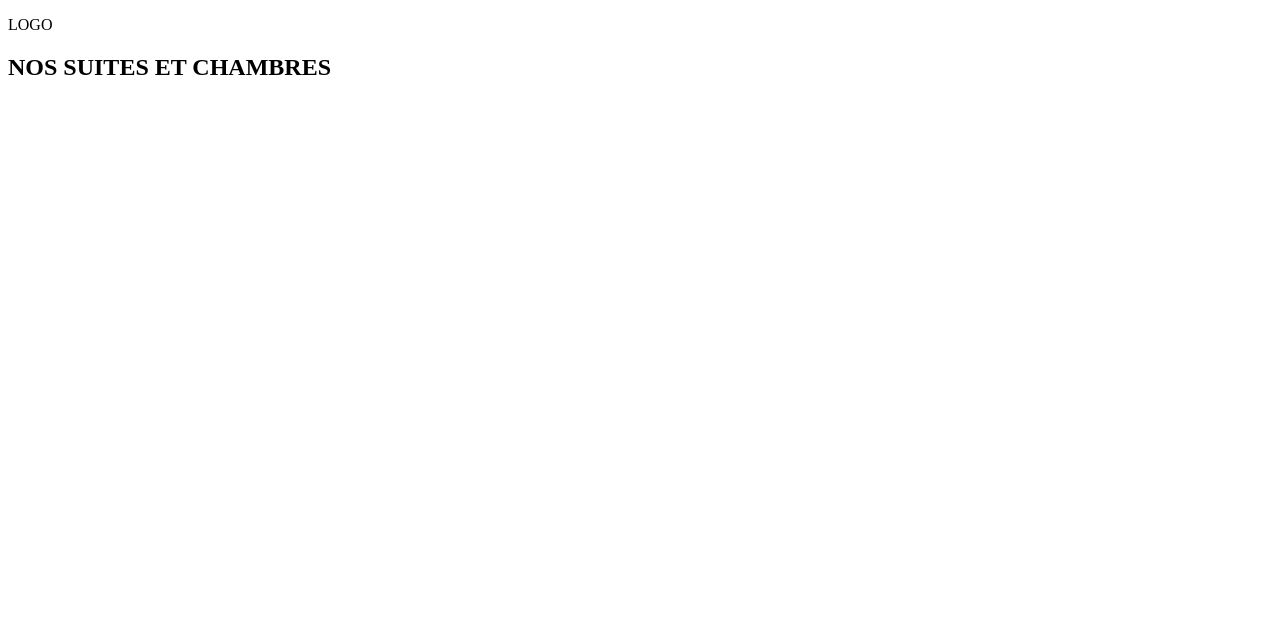
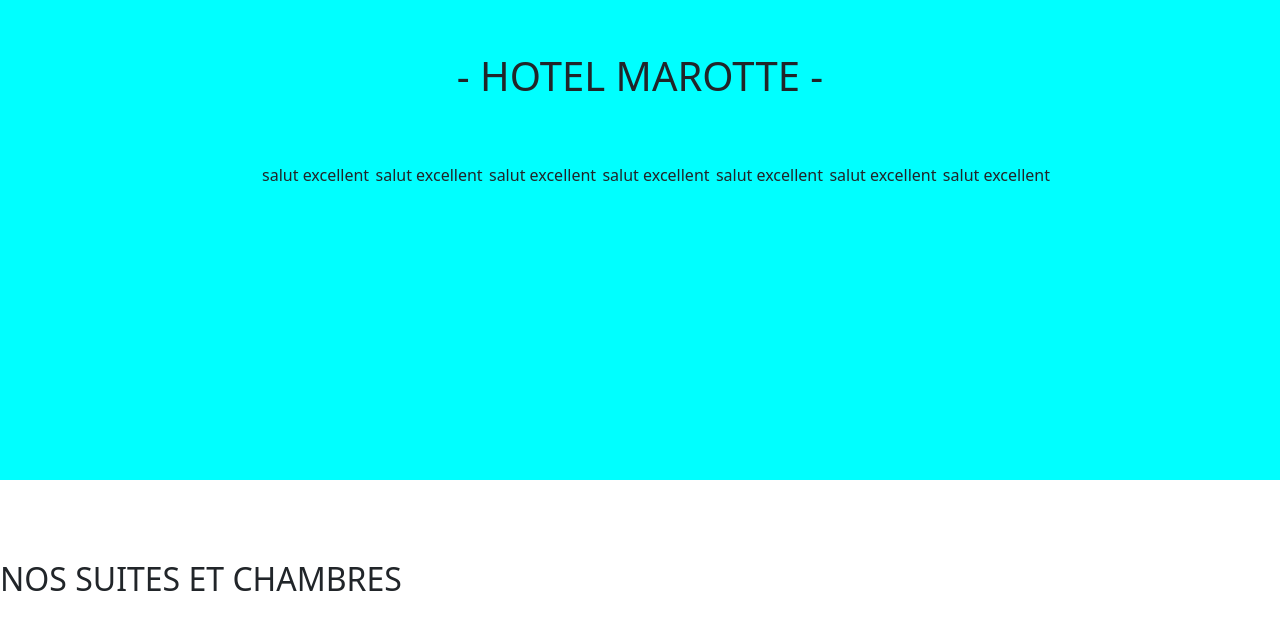
Before and after one commit to R44444bbiT/bootstrap, a plain HTML site: page exo4/index.html in a window 1280 px wide. Drawn offline with nearby package versions, Linux system fonts and the light colour scheme.

Commit message:
29/02/2024

```diff
--- a/exo4/index.html
+++ b/exo4/index.html
@@ -4,19 +4,52 @@
     <meta charset="UTF-8">
     <meta name="viewport" content="width=device-width, initial-scale=1.0">
     <title>Document</title>
+    <link href="https://cdn.jsdelivr.net/npm/bootstrap@5.3.3/dist/css/bootstrap.min.css" rel="stylesheet" integrity="sha384-QWTKZyjpPEjISv5WaRU9OFeRpok6YctnYmDr5pNlyT2bRjXh0JMhjY6hW+ALEwIH" crossorigin="anonymous">
 </head>
 <style>
-    .logo-container {
-
+    body {
+        margin: 0;
+        padding: 0;
+        overflow: hidden;
+    }
+    header {
+        h1 {
+            padding: 0;
+        }
+        max-width: 100vw;
+        height: 70vh;
+        align-items: center;
+        div {
+            background-color: aqua;
+            height: 20vh;
+        }
+        ul {
+            list-style: none;
+            margin: auto;
+            display: flex;
+            justify-content: center;
+            li {
+                margin: .2em;
+                text-align: center;
+            }
+        }
     }
 </style>
 <body>
     <header>
-        <div class="row">
-            <p class="text-center">LOGO</p>
+        <div class="row align-items-center">
+            <h1 class="text-center">- HOTEL MAROTTE -</h1>
         </div>
-        <div class="row">
-            <!-- MENU NAV -->
+        <div>
+            <ul>
+                <li>salut excellent</li>
+                <li>salut excellent</li>
+                <li>salut excellent</li>
+                <li>salut excellent</li>
+                <li>salut excellent</li>
+                <li>salut excellent</li>
+                <li>salut excellent</li>
+            </ul>
         </div>
         <div class="row"></div>
     </header>
```
Also changed, not shown: exo2/index.html (+1 -1 lines).
